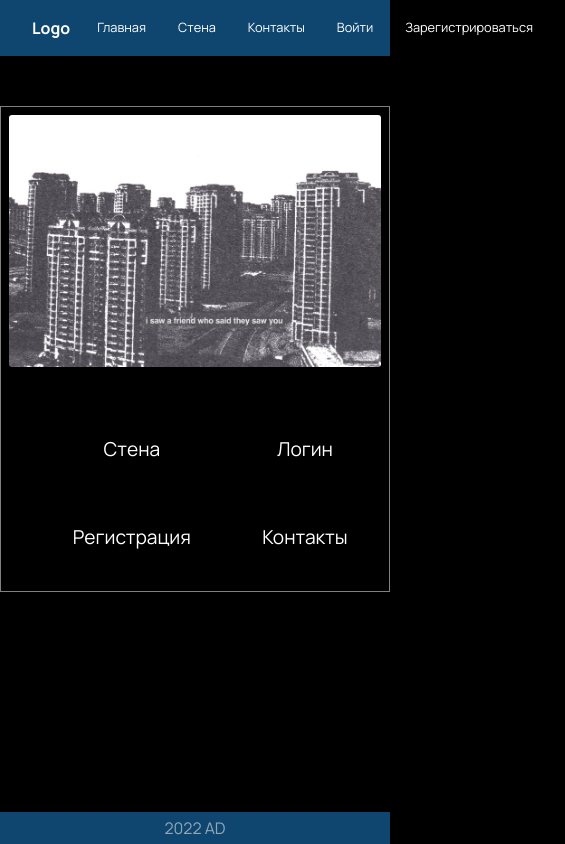
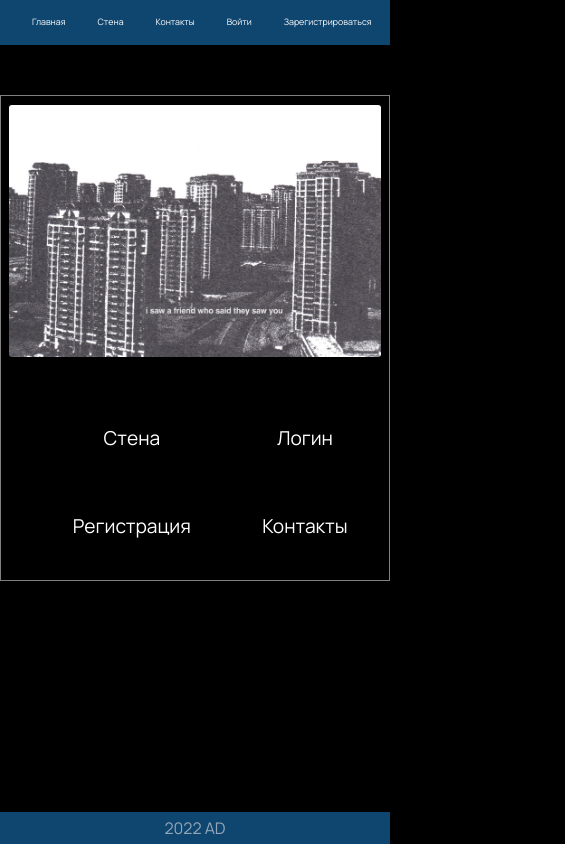
Before and after one commit to zakur01/sand, a React (Create React App) app: page / in a window 390 px wide. Shown: the whole page, 565 px wide, since content can reach past the window. Built offline with nearby package versions, Linux system fonts and the light colour scheme.

Commit message:
navbar error changes

```diff
--- a/src/App.scss
+++ b/src/App.scss
@@ -203,6 +203,9 @@ body {
   /* #root {
     max-width: 100vw;
   } */
+  #root {
+    max-width: 100%;
+  }
   .navbar {
     width: 100%;
 
@@ -212,8 +215,18 @@ body {
   }
   .navbar-menu {
     // border: 1px solid red;
-    width: 80%;
+    max-width: 100%;
+    li {
+      font-size: 0.55rem;
+    }
   }
+
+  .navbar-logo {
+    h1 {
+      display: none;
+    }
+  }
+
   .container {
     margin-top: 50px !important;
     padding: 0;
```
